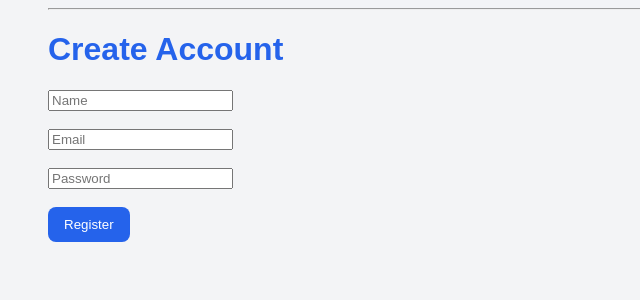
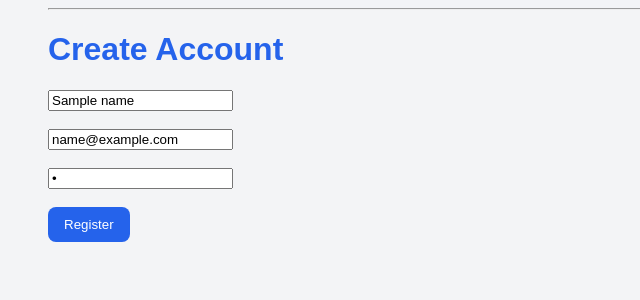
Before and after one commit to mostafa2742002/learn-flask, a Flask app: template templates/register.html in a window 1280 px wide. Shown: the part 66-366 px from the top of the page, without its empty margins (0-640 px from the left). Run offline with Flask 3, Linux system fonts and the light colour scheme; the template is opened without the code that fills it: most values are stand-ins (such as "Sample title", 1, 10 or a date in 2020).

Commit message:
Enhance form handling by retaining user input on registration, login, and ticket creation pages

```diff
--- a/auth_routes.py
+++ b/auth_routes.py
@@ -22,7 +22,7 @@ def register_route():
     flash(message)
 
     if user is None:
-        return render_template("register.html")
+        return render_template("register.html", name=name, email=email)
 
     return redirect(url_for("auth.login_form"))
 
@@ -42,7 +42,7 @@ def login_route():
     flash(message)
 
     if user is None:
-        return render_template("login.html")
+        return render_template("login.html", email=email)
 
     session["user_id"] = user.id
     session["user_name"] = user.name
--- a/templates/create_ticket.html
+++ b/templates/create_ticket.html
@@ -11,11 +11,11 @@
 {% endif %}
 
 <form action="{{ url_for('tickets.create_ticket') }}" method="post">
-    <input type="text" name="title" placeholder="Ticket title">
+    <input type="text" name="title" placeholder="Ticket title" value="{{ title or '' }}">
 
     <br><br>
 
-    <textarea name="description" placeholder="Ticket description"></textarea>
+    <textarea name="description" placeholder="Ticket description">{{description or ''}}</textarea>
 
     <br><br>
 
--- a/templates/login.html
+++ b/templates/login.html
@@ -7,11 +7,11 @@
 <h1>Login</h1>
 
 <form action="{{ url_for('auth.login_route') }}" method="post">
-    <input type="email" name="email" placeholder="Email">
+    <input type="email" name="email" placeholder="Email" value="{{ email or '' }}">
 
     <br><br>
 
-    <input type="password" name="password" placeholder="Password">
+    <input type="password" name="password" placeholder="Password" value="{{ password or '' }}">
 
     <br><br>
 
--- a/templates/register.html
+++ b/templates/register.html
@@ -7,15 +7,15 @@
 <h1>Create Account</h1>
 
 <form action="{{ url_for('auth.register_route') }}" method="post">
-    <input type="text" name="name" placeholder="Name">
+    <input type="text" name="name" placeholder="Name" value="{{ name or '' }}">
 
     <br><br>
 
-    <input type="email" name="email" placeholder="Email">
+    <input type="email" name="email" placeholder="Email" value="{{ email or '' }}">
 
     <br><br>
 
-    <input type="password" name="password" placeholder="Password">
+    <input type="password" name="password" placeholder="Password" value="{{ password or '' }}">
 
     <br><br>
 
--- a/ticket_routes.py
+++ b/ticket_routes.py
@@ -49,10 +49,10 @@ def create_ticket():
     description = request.form["description"]
 
     if title.strip() == "":
-        return render_template("create_ticket.html", error="Title is required")
+        return render_template("create_ticket.html", error="Title is required", title=title, description=description)
 
     if description.strip() == "":
-        return render_template("create_ticket.html", error="Description is required")
+        return render_template("create_ticket.html", error="Description is required", title=title, description=description)
 
     add_ticket(title, description, session["user_id"])
 
```
